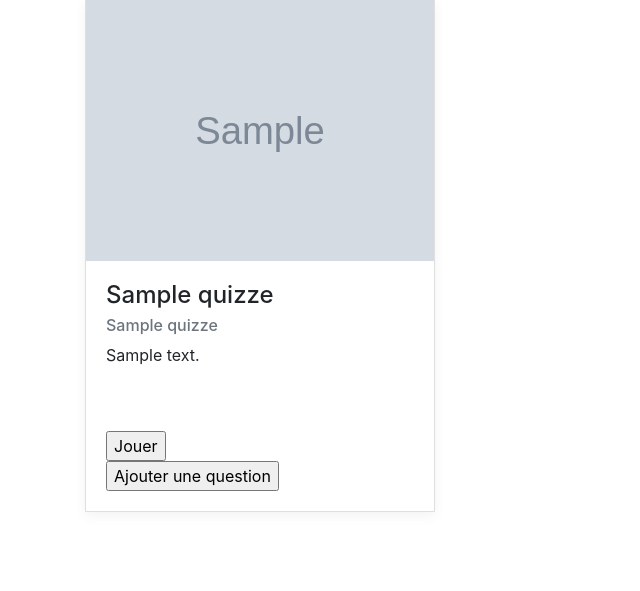
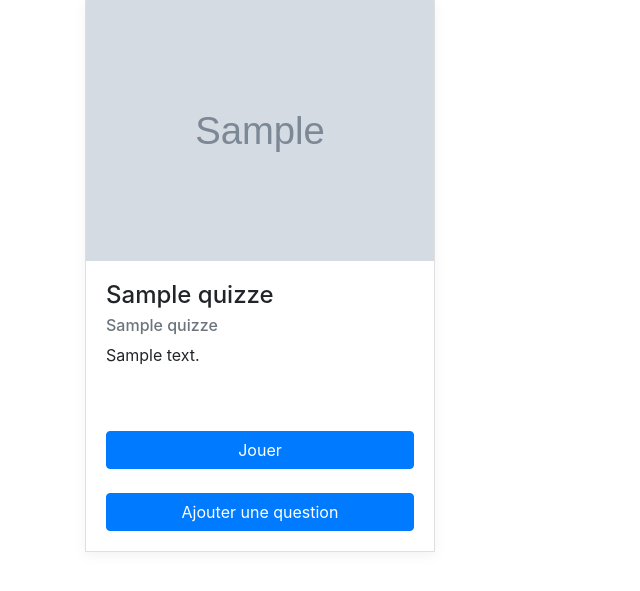
Before and after one commit to Theo0x1337/Quiz, a Symfony app: template templates/quiz.html.twig in a window 1280 px wide. Shown: the part 139-730 px from the top of the page, without its empty margins (0-640 px from the left). Run offline with Twig, Linux system fonts and the light colour scheme; the template is opened without the code that fills it: most values are stand-ins (such as "Sample title", 1, 10 or a date in 2020); grey boxes marked "Sample" are stand-in pictures; some libraries are stand-ins or nearby versions.

Commit message:
Update quiz.html.twig

```diff
--- a/templates/quiz.html.twig
+++ b/templates/quiz.html.twig
@@ -15,12 +15,14 @@
                             <h4 class="card-title">{{ quiz.nom }}</h4>
                             <h6 class="text-muted card-subtitle mb-2">{{ quiz.sousTitre }}</h6>
                             <p class="card-text">{{ quiz.description }}<br><br><br></p>
-                            <form action="/play" method="get">
-                                <input name="id" type="hidden" value={{ quiz.id }}>
-                                <input type="submit" value="Jouer">
-                            </form>
+
+                            <a href="{{ path('play',{'id':quiz.id}) }}">
+                            <button class="btn btn-primary btn-block">Jouer</button>
+                            </a>
+
+                            <br>
                             <form method="post">
-                                <input type="button" value="Ajouter une question">
+                                <input class="btn btn-primary btn-block" type="button" value="Ajouter une question">
                             </form>
                         </div>
                     </div>
```
